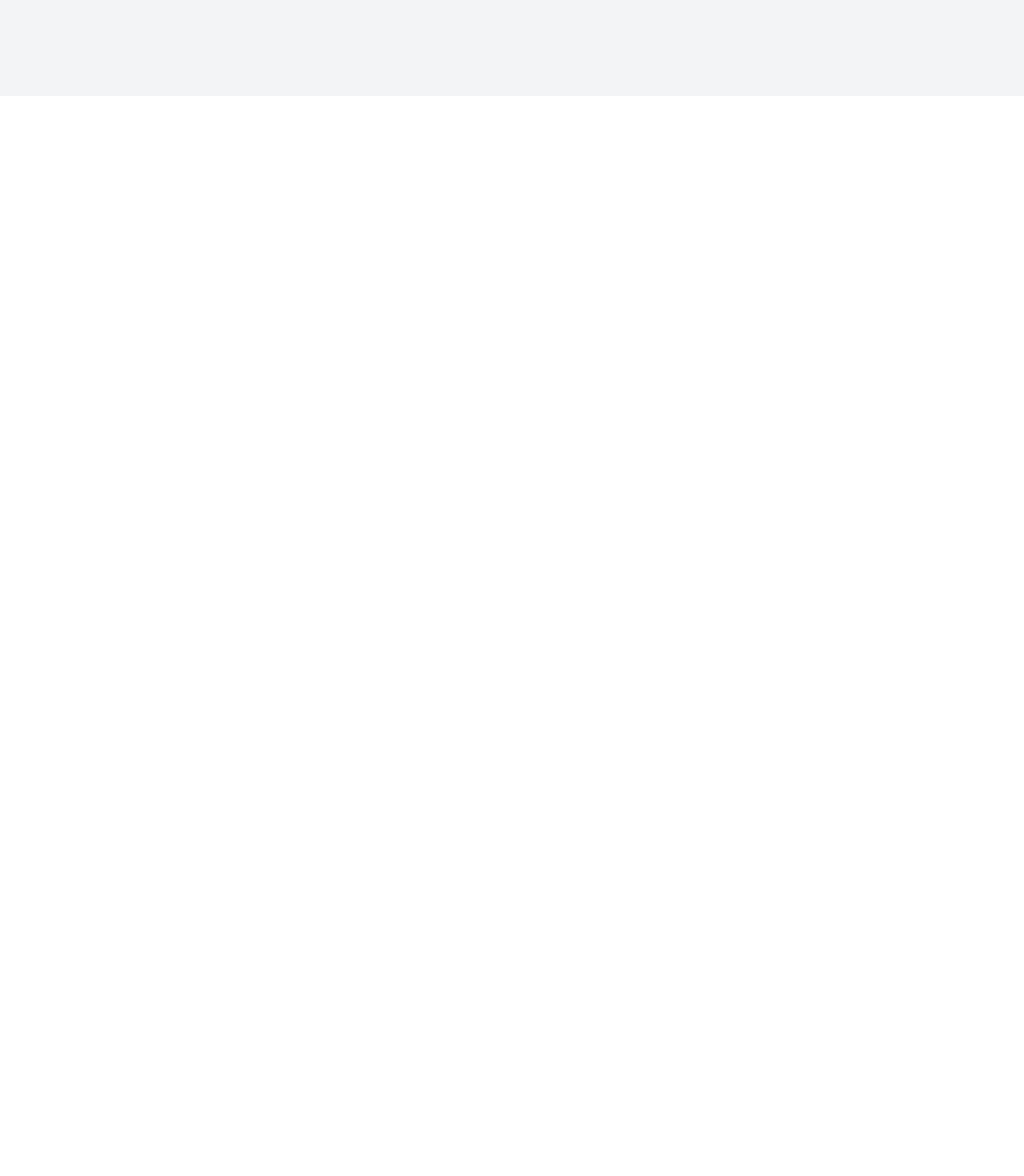
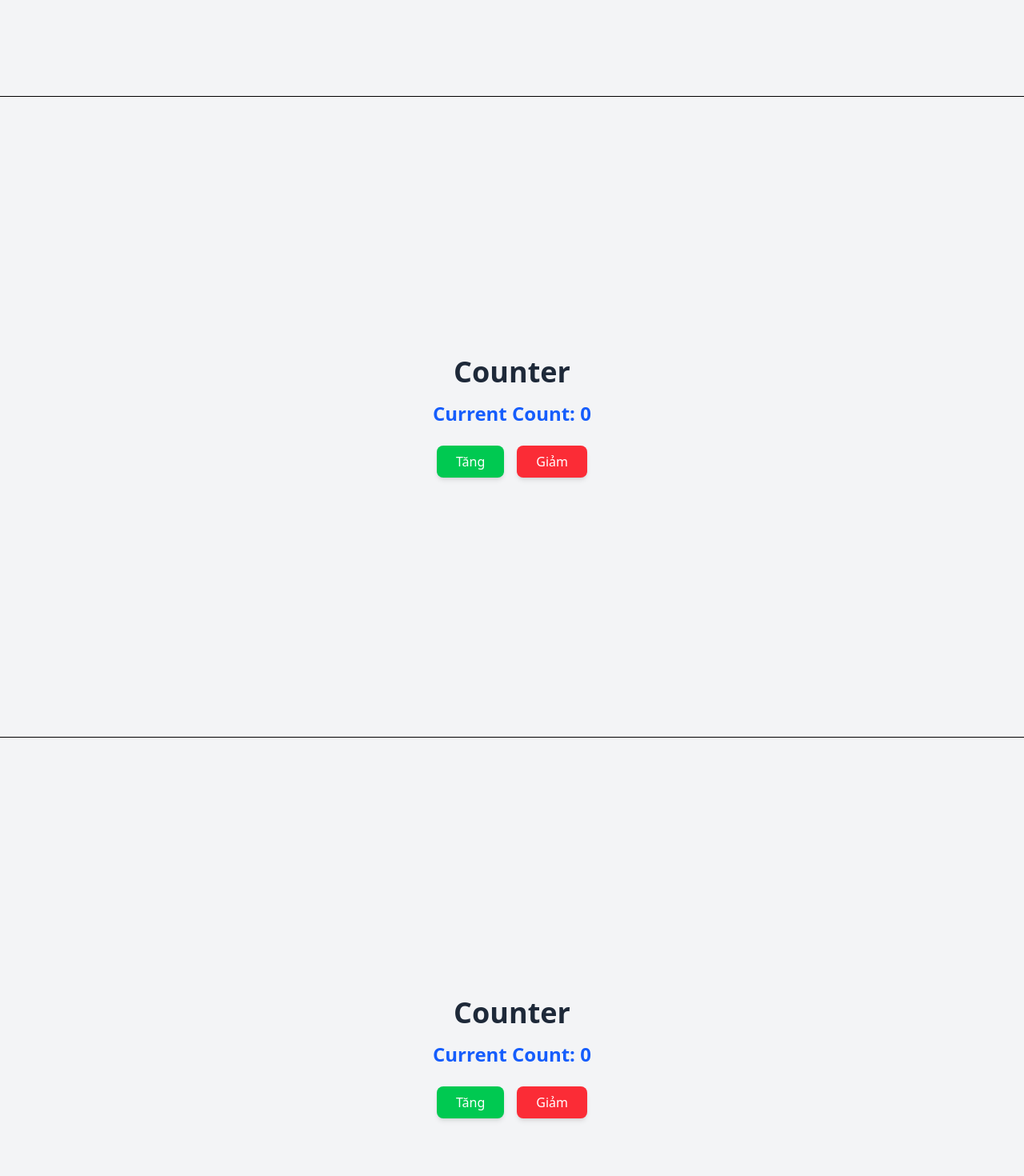
Before and after one commit to LeTanPhong3003/22672071_LeTanPhong_PTGD_Tuan9, a React (Vite) app in the folder my-app/: page / in a window 1280 px wide. Shown: the part 680-2150 px from the top of the page at 80% size. Before the commit the page ends 800 px from the top, so only its background shows below. Built offline with nearby package versions, Linux system fonts and the light colour scheme.

Commit message:
Counter Basic + Redux

```diff
--- a/my-app/src/App.jsx
+++ b/my-app/src/App.jsx
@@ -1,13 +1,22 @@
-// App.js
 import React from "react";
 import { Provider } from "react-redux";
-import { store } from "./redux/calculatorSlice";
+import { store } from "./redux/Store";
+import Counter from "./component/Counter";
 import Calculator from "./component/Calculator";
+import CounterBasic from "./component/CounterBasic";
 
 const App = () => {
   return (
     <Provider store={store}>
-      <Calculator />
+      <div>
+        <Calculator />
+        <hr />
+        <CounterBasic />
+        <hr />
+        <Counter />
+        <hr />
+
+      </div>
     </Provider>
   );
 };
--- /dev/null
+++ b/my-app/src/component/Counter.jsx
@@ -0,0 +1,33 @@
+import React from "react";
+import { useSelector, useDispatch } from "react-redux";
+import { increment, decrement } from "../redux/counterSlice";
+
+const Counter = () => {
+  const count = useSelector((state) => state.counter.count);
+  const dispatch = useDispatch();
+
+  return (
+    <div className="flex flex-col items-center justify-center h-screen bg-gray-100">
+      <h1 className="text-4xl font-bold text-gray-800 mb-4">Counter</h1>
+      <div className="text-2xl font-semibold text-blue-600 mb-6">
+        Current Count: {count}
+      </div>
+      <div className="flex space-x-4">
+        <button
+          onClick={() => dispatch(increment())}
+          className="px-6 py-2 bg-green-500 text-white font-medium rounded-lg shadow-md hover:bg-green-600 transition"
+        >
+          Tăng
+        </button>
+        <button
+          onClick={() => dispatch(decrement())}
+          className="px-6 py-2 bg-red-500 text-white font-medium rounded-lg shadow-md hover:bg-red-600 transition"
+        >
+          Giảm
+        </button>
+      </div>
+    </div>
+  );
+};
+
+export default Counter;
--- /dev/null
+++ b/my-app/src/component/CounterBasic.jsx
@@ -0,0 +1,33 @@
+import React, { useState } from "react";
+
+const CounterBasic = () => {
+  const [count, setCount] = useState(0);
+
+  const increment = () => setCount(count + 1);
+  const decrement = () => setCount(count - 1);
+
+  return (
+    <div className="flex flex-col items-center justify-center h-screen bg-gray-100">
+      <h1 className="text-4xl font-bold text-gray-800 mb-4">Counter</h1>
+      <div className="text-2xl font-semibold text-blue-600 mb-6">
+        Current Count: {count}
+      </div>
+      <div className="flex space-x-4">
+        <button
+          onClick={increment}
+          className="px-6 py-2 bg-green-500 text-white font-medium rounded-lg shadow-md hover:bg-green-600 transition"
+        >
+          Tăng
+        </button>
+        <button
+          onClick={decrement}
+          className="px-6 py-2 bg-red-500 text-white font-medium rounded-lg shadow-md hover:bg-red-600 transition"
+        >
+          Giảm
+        </button>
+      </div>
+    </div>
+  );
+};
+
+export default CounterBasic;
--- a/my-app/src/redux/calculatorSlice.jsx
+++ b/my-app/src/redux/calculatorSlice.jsx
@@ -31,10 +31,4 @@ const calculatorSlice = createSlice({
 
 // Export actions
 export const { increment, decrement } = calculatorSlice.actions;
-
-// Tạo store
-export const store = configureStore({
-  reducer: {
-    calculator: calculatorSlice.reducer,
-  },
-});
+export default calculatorSlice.reducer;
--- /dev/null
+++ b/my-app/src/redux/counterSlice.jsx
@@ -0,0 +1,17 @@
+import { createSlice } from "@reduxjs/toolkit";
+
+export const counterSlice = createSlice({
+  name: "counter",
+  initialState: { count: 0 },
+  reducers: {
+    increment: (state) => {
+      state.count += 1;
+    },
+    decrement: (state) => {
+      state.count -= 1;
+    },
+  },
+});
+
+export const { increment, decrement } = counterSlice.actions;
+export default counterSlice.reducer;
--- /dev/null
+++ b/my-app/src/redux/store.jsx
@@ -0,0 +1,10 @@
+import { configureStore } from "@reduxjs/toolkit";
+import counterReducer from "./counterSlice";
+import calculatorReducer from "./calculatorSlice";
+
+export const store = configureStore({
+  reducer: {
+    counter: counterReducer,
+    calculator: calculatorReducer,
+  },
+});
```
Also changed, not shown: 1 other file (tests, documents, lock files or other folders).
